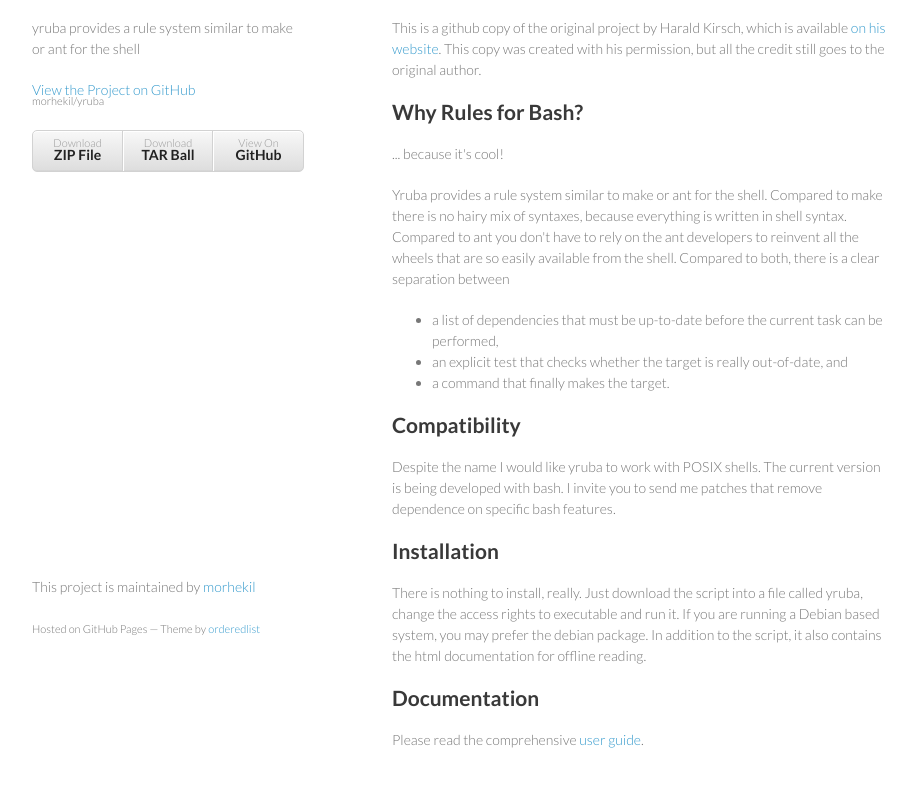
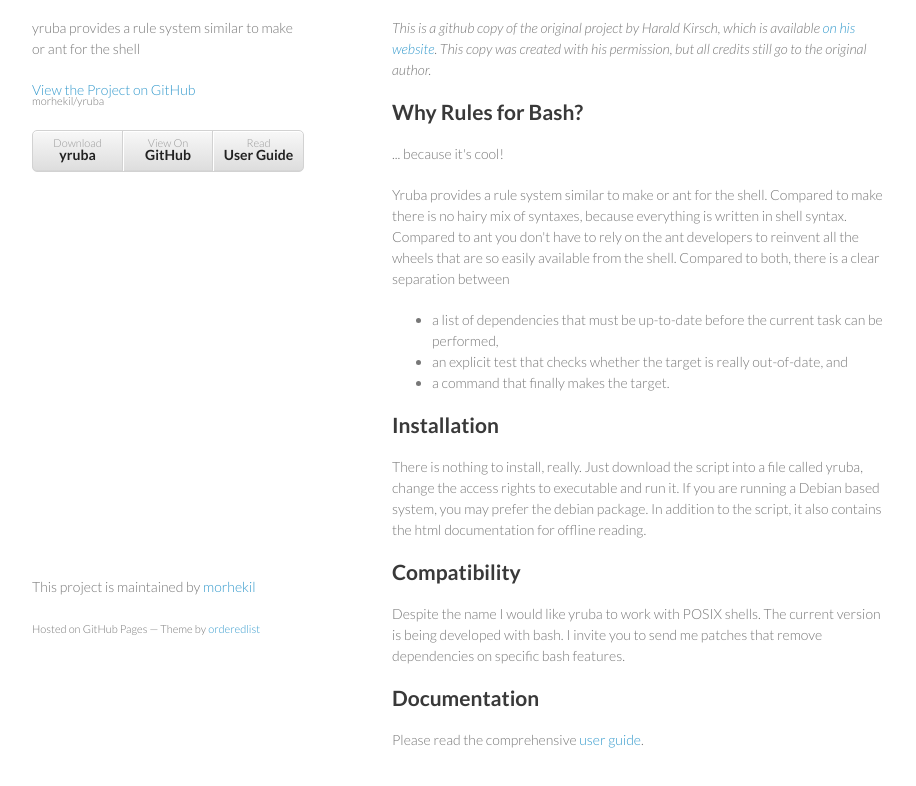
Before and after one commit to morhekil/yruba, a plain HTML site: page index.html in a window 1280 px wide. Shown: the part 92-878 px from the top of the page, without its empty margins (178-1094 px from the left). Drawn offline with Linux system fonts and the light colour scheme.

Commit message:
initial changes for Yruba project page

```diff
--- a/index.html
+++ b/index.html
@@ -22,15 +22,20 @@
 
 
         <ul>
-          <li><a href="https://github.com/morhekil/yruba/zipball/master">Download <strong>ZIP File</strong></a></li>
-          <li><a href="https://github.com/morhekil/yruba/tarball/master">Download <strong>TAR Ball</strong></a></li>
+          <li><a href="https://github.com/morhekil/yruba/blob/master/yruba">Download <strong>yruba</strong></a></li>
           <li><a href="https://github.com/morhekil/yruba">View On <strong>GitHub</strong></a></li>
+          <li><a href="https://github.com/morhekil/yruba/wiki">Read <strong>User Guide</strong></a></li>
         </ul>
       </header>
       <section>
         <h1>Yruba</h1>
 
-<p>This is a github copy of the original project by Harald Kirsch, which is available <a href="http://pifpafpuf.de/Yruba/">on his website</a>. This copy was created with his permission, but all the credit still goes to the original author.</p>
+        <p><i>
+            This is a github copy of the original project by Harald Kirsch,
+            which is available <a href="http://pifpafpuf.de/Yruba/">on his
+            website</a>. This copy was created with his permission, but all
+            credits still go to the original author.
+        </i></p>
 
         <h2>Why Rules for Bash?</h2>
 
@@ -42,13 +47,17 @@
           <li>a list of dependencies that must be up-to-date before the current task can be performed,</li>
           <li>an explicit test that checks whether the target is really out-of-date, and</li>
           <li>a command that finally makes the target.</li>
-</ul><h2>Compatibility</h2>
-
-<p>Despite the name I would like yruba to work with POSIX shells. The current version is being developed with bash. I invite you to send me patches that remove dependence on specific bash features.</p>
+        </ul>
 
         <h2>Installation</h2>
 
         <p>There is nothing to install, really. Just download the script into a file called yruba, change the access rights to executable and run it. If you are running a Debian based system, you may prefer the debian package. In addition to the script, it also contains the html documentation for offline reading.</p>
+
+        <h2>Compatibility</h2>
+
+        <p>Despite the name I would like yruba to work with POSIX shells. The
+          current version is being developed with bash. I invite you to send me
+          patches that remove dependencies on specific bash features.</p>
 
         <h2>Documentation</h2>
 
```
Lines whose indentation alone changed are shown as unchanged.
